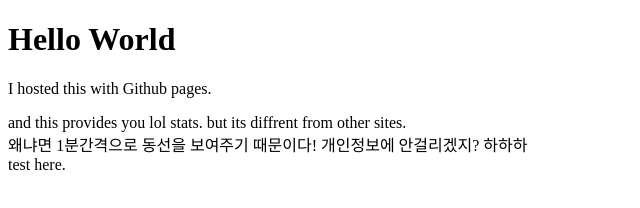
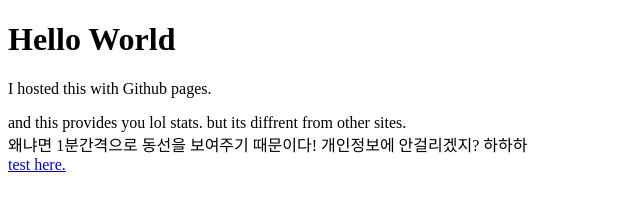
Before and after one commit to artemisfawl12/arti.github.io, a plain HTML site: page index.html in a window 1280 px wide. Shown: the full height of the page, 0-640 px from the left. Drawn offline with Linux system fonts and the light colour scheme.

Commit message:
Update index.html

```diff
--- a/index.html
+++ b/index.html
@@ -5,6 +5,6 @@
 <p>I hosted this with Github pages.</p>
 and this provides you lol stats. but its diffrent from other sites.<br>
 왜냐면 1분간격으로 동선을 보여주기 때문이다! 개인정보에 안걸리겠지? 하하하<br>
-  <a src='pytest.py'>test here.</a>
+  <a href='pytest.py'>test here.</a>
 </body>
 </html>
```
